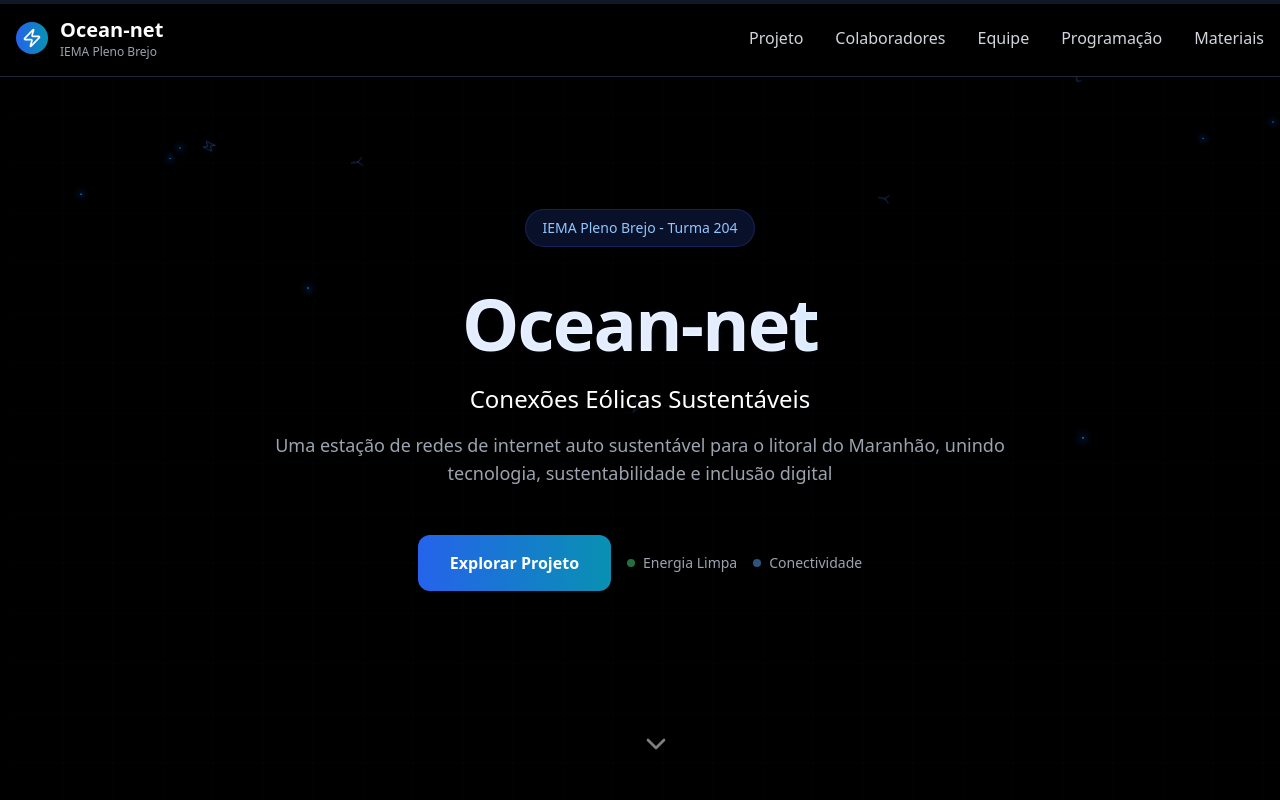
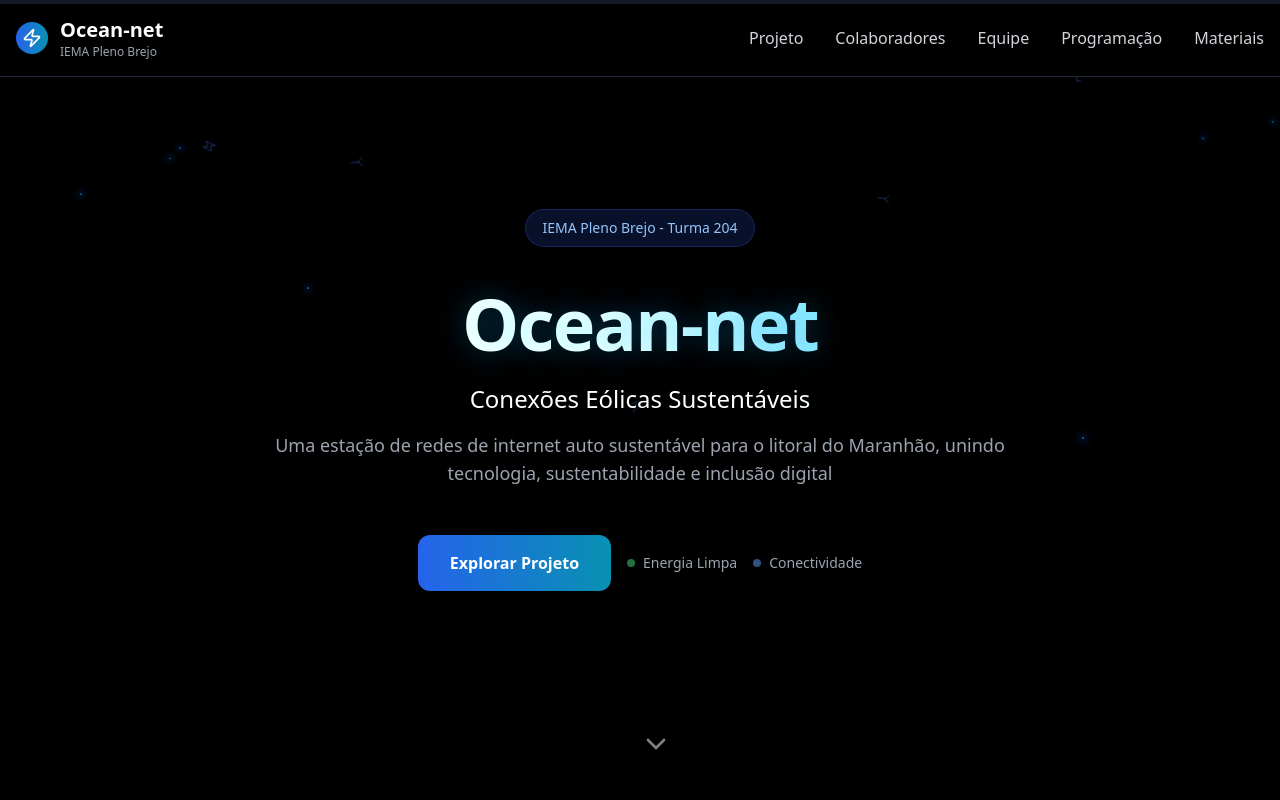
Before and after one commit to Ouwy13/Projeto_Feira, a Next.js app: page / in a window 1280 px wide. Shown: the top 800 px of the page. Built offline with nearby package versions, Linux system fonts and the light colour scheme.

Commit message:
Update hero.tsx

```diff
--- a/app/components/hero.tsx
+++ b/app/components/hero.tsx
@@ -83,7 +83,7 @@ const Hero = memo(function Hero() {
         {/* Título principal com animação de entrada e efeito de reflexo */}
         <h1
           ref={titleRef}
-          className="text-5xl md:text-7xl font-bold mb-6 tracking-tight opacity-0 transform translate-y-10 title-ocean-subtle title-glow-subtle"
+          className="text-5xl md:text-7xl font-bold mb-6 tracking-tight opacity-0 transform translate-y-10 title-ocean-net-special"
         >
           Ocean-net
         </h1>
@@ -212,13 +212,13 @@ const Hero = memo(function Hero() {
             animation-duration: 30s; /* Movimento mais lento em mobile */
           }
 
-          /* Ajustar velocidade da animação de reflexo dos títulos em mobile */
+          /* Manter velocidade consistente das animações de reflexo dos títulos */
           .title-ocean-subtle {
-            animation-duration: 3s !important; /* Mesma velocidade do desktop */
+            animation-duration: 8s !important; /* Velocidade consistente */
           }
 
           .title-glow-subtle {
-            animation-duration: 3s !important; /* Mesma velocidade do desktop */
+            animation-duration: 8s !important; /* Velocidade consistente */
           }
         }
       `}</style>
```
